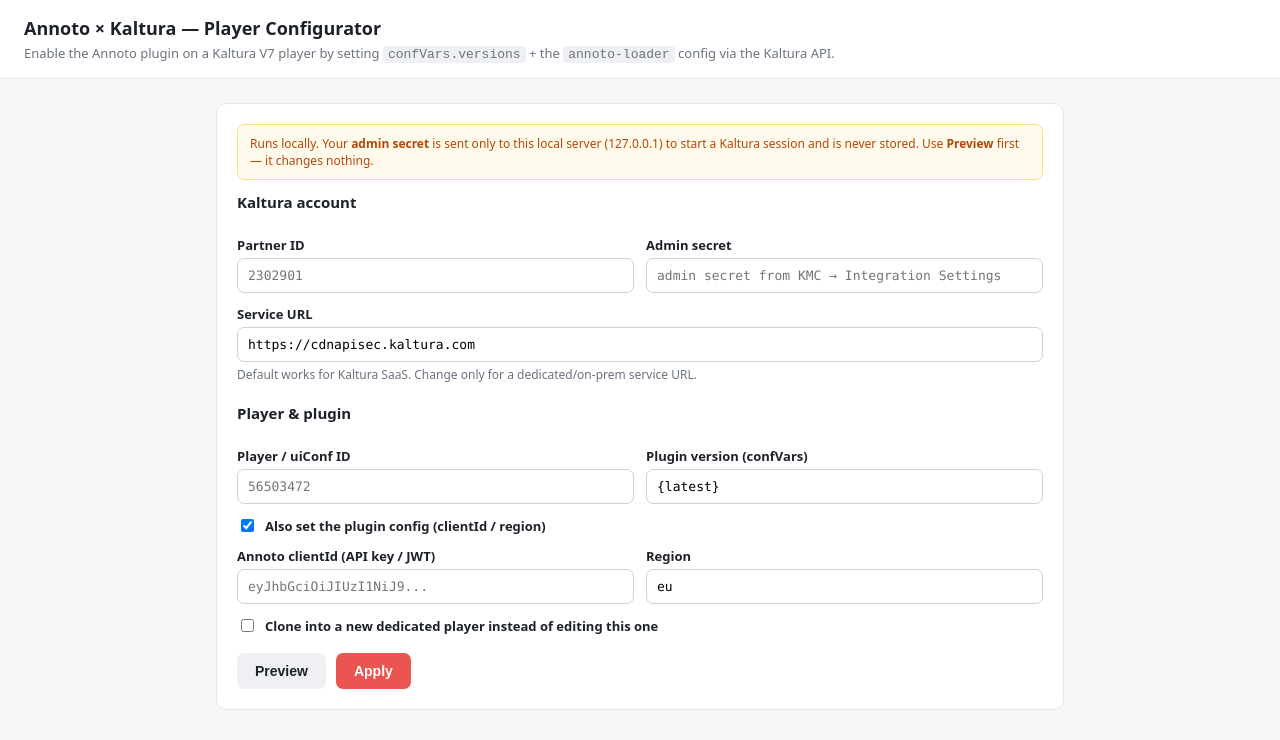
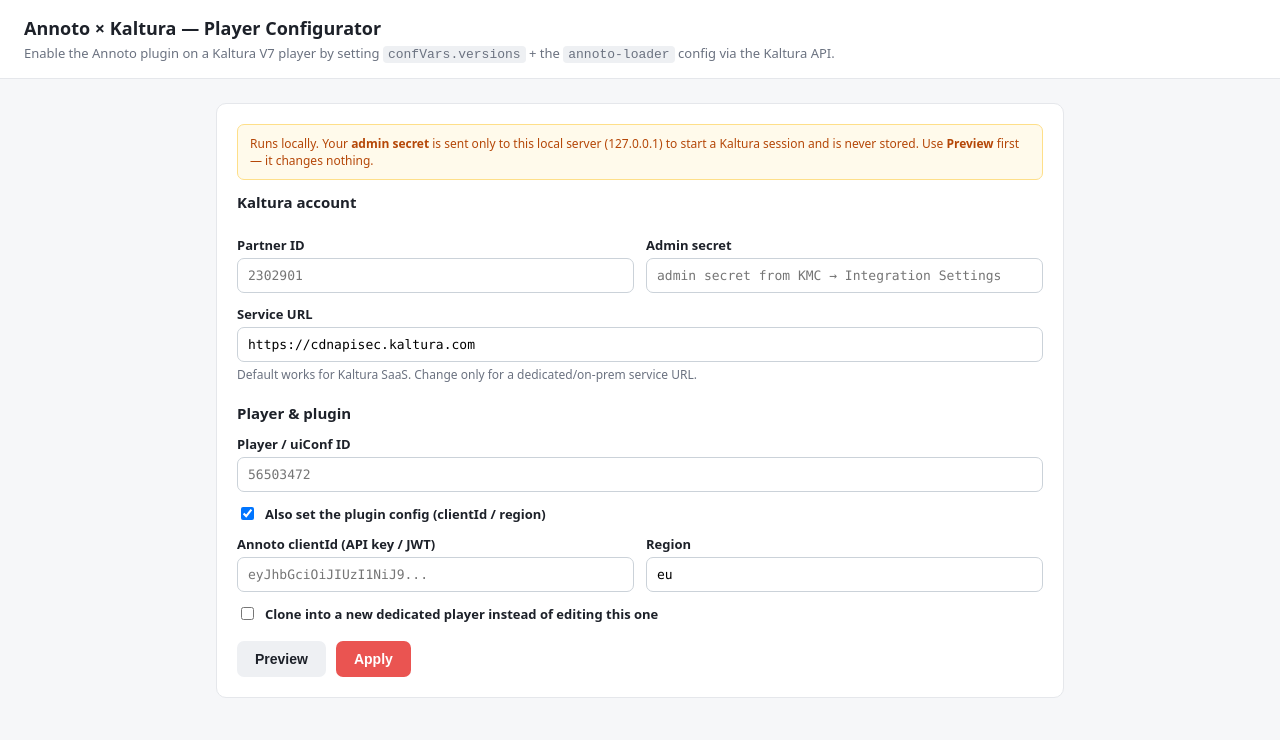
Before and after one commit to Annoto/kaltura-v7-player-configurator, a website: page public/index.html in a window 1280 px wide. Drawn offline with Linux system fonts and the light colour scheme.

Commit message:
UI: remove version field ({latest} is constant)

```diff
--- a/public/index.html
+++ b/public/index.html
@@ -66,16 +66,8 @@
         <p class="hint">Default works for Kaltura SaaS. Change only for a dedicated/on-prem service URL.</p>
 
         <h2 style="margin-top:20px">Player &amp; plugin</h2>
-        <div class="row">
-          <div>
-            <label>Player / uiConf ID</label>
-            <input id="uiConfId" type="text" placeholder="56503472" />
-          </div>
-          <div>
-            <label>Plugin version (confVars)</label>
-            <input id="version" type="text" value="{latest}" />
-          </div>
-        </div>
+        <label>Player / uiConf ID</label>
+        <input id="uiConfId" type="text" placeholder="56503472" />
         <div class="check">
           <input id="setConfig" type="checkbox" checked />
           <label for="setConfig" style="margin:0">Also set the plugin config (clientId / region)</label>
@@ -116,7 +108,6 @@
           partnerId: $('partnerId').value,
           adminSecret: $('adminSecret').value,
           uiConfId: $('uiConfId').value,
-          version: $('version').value,
           clientId: $('clientId').value,
           region: $('region').value,
           setConfig: $('setConfig').checked,
```
Also changed, not shown: README.md.
